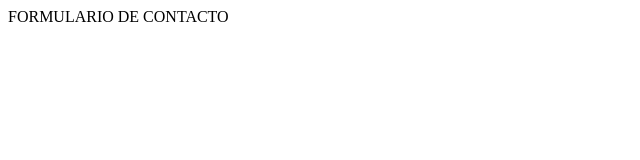
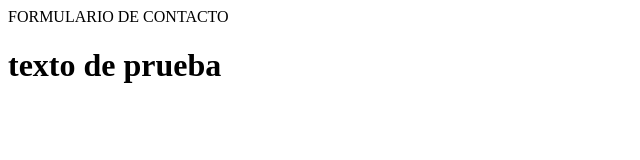
Before and after one commit to juanicolas619/TP1_01, a plain HTML site: page Proyecto Web/contactos.html in a window 1280 px wide. Shown: the whole page, without its empty margins (0-640 px from the left). Drawn offline with Linux system fonts and the light colour scheme.

Commit message:
agregue mensaje h1

```diff
--- a/Proyecto Web/contactos.html
+++ b/Proyecto Web/contactos.html
@@ -7,6 +7,7 @@
 </head>
 <body>
     <header>FORMULARIO DE CONTACTO</header>
+    <h1> texto de prueba </h1>
 
 </body>
 </html>
```
